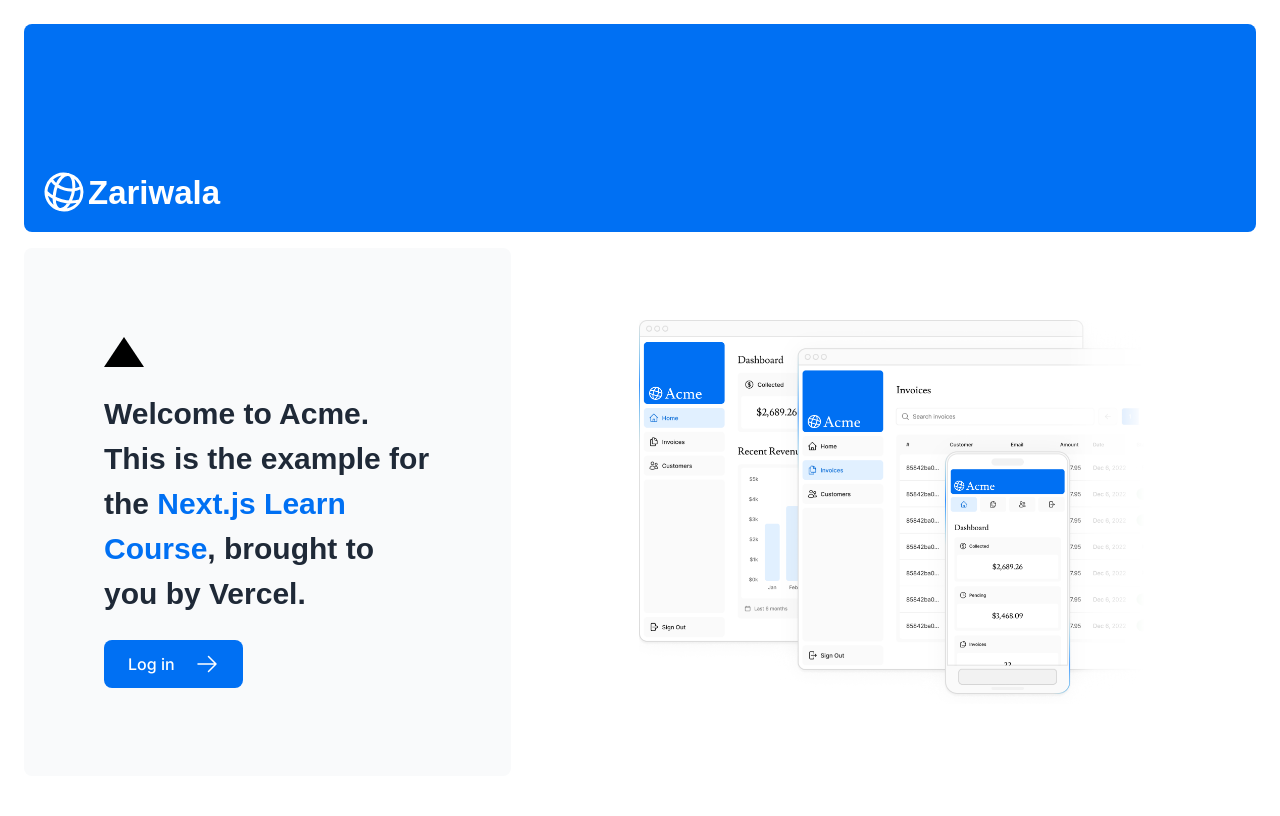
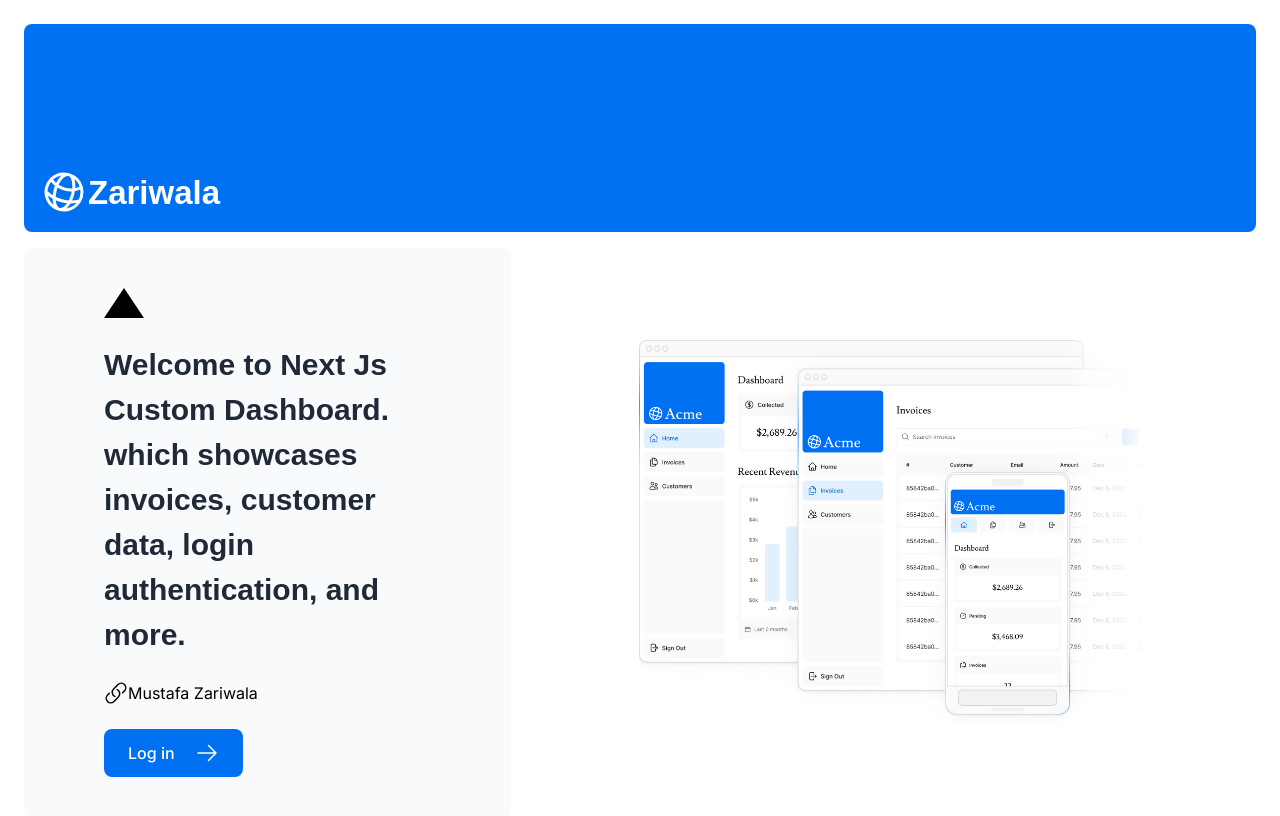
Before and after one commit to mustafazariwala/nextjs-dashboard, a Next.js app: page / in a window 1280 px wide. Shown: the top 816 px of the page. Built offline with nearby package versions, Linux system fonts and the light colour scheme; a web font is replaced by a local one.

Commit message:
Updated Name

```diff
--- a/app/page.tsx
+++ b/app/page.tsx
@@ -1,5 +1,5 @@
 import AcmeLogo from '@/app/ui/acme-logo';
-import { ArrowRightIcon } from '@heroicons/react/24/outline';
+import { ArrowRightIcon, LinkIcon } from '@heroicons/react/24/outline';
 import Link from 'next/link';
 import { lusitana } from './ui/fonts';
 import Image from 'next/image';
@@ -16,12 +16,14 @@
           className="h-0 w-0 border-b-[30px] border-l-[20px] border-r-[20px] border-b-black border-l-transparent border-r-transparent"
         />
           <p className={`text-xl text-gray-800 md:text-3xl md:leading-normal ${lusitana.className}`}>
-            <strong>Welcome to Acme.</strong> This is the example for the{' '}
-            <a href="https://nextjs.org/learn/" className="text-blue-500">
-              Next.js Learn Course
+            <strong>Welcome to Next Js Custom Dashboard.</strong> which showcases invoices, customer data, login authentication, and more.
+          </p>
+          <div className="flex">
+            <LinkIcon className="w-5 md:w-6" />
+            <a href="https://github.com/mustafazariwala">
+               Mustafa Zariwala
             </a>
-            , brought to you by Vercel.
-          </p>
+          </div>
           <Link
             href="/login"
             className="flex items-center gap-5 self-start rounded-lg bg-blue-500 px-6 py-3 text-sm font-medium text-white transition-colors hover:bg-blue-400 md:text-base"
```
Also changed, not shown: 1 other file (tests, documents, lock files or other folders).
